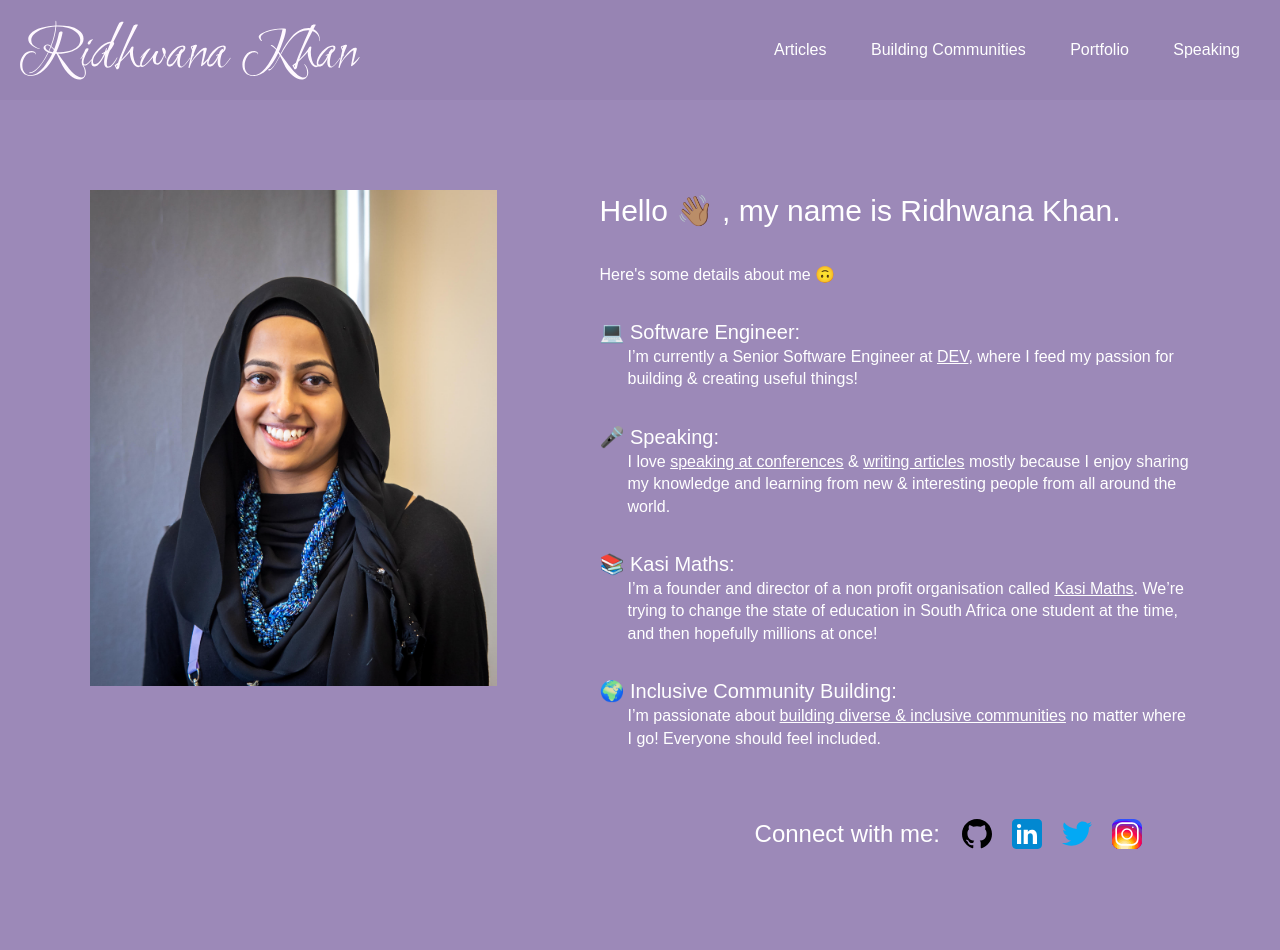
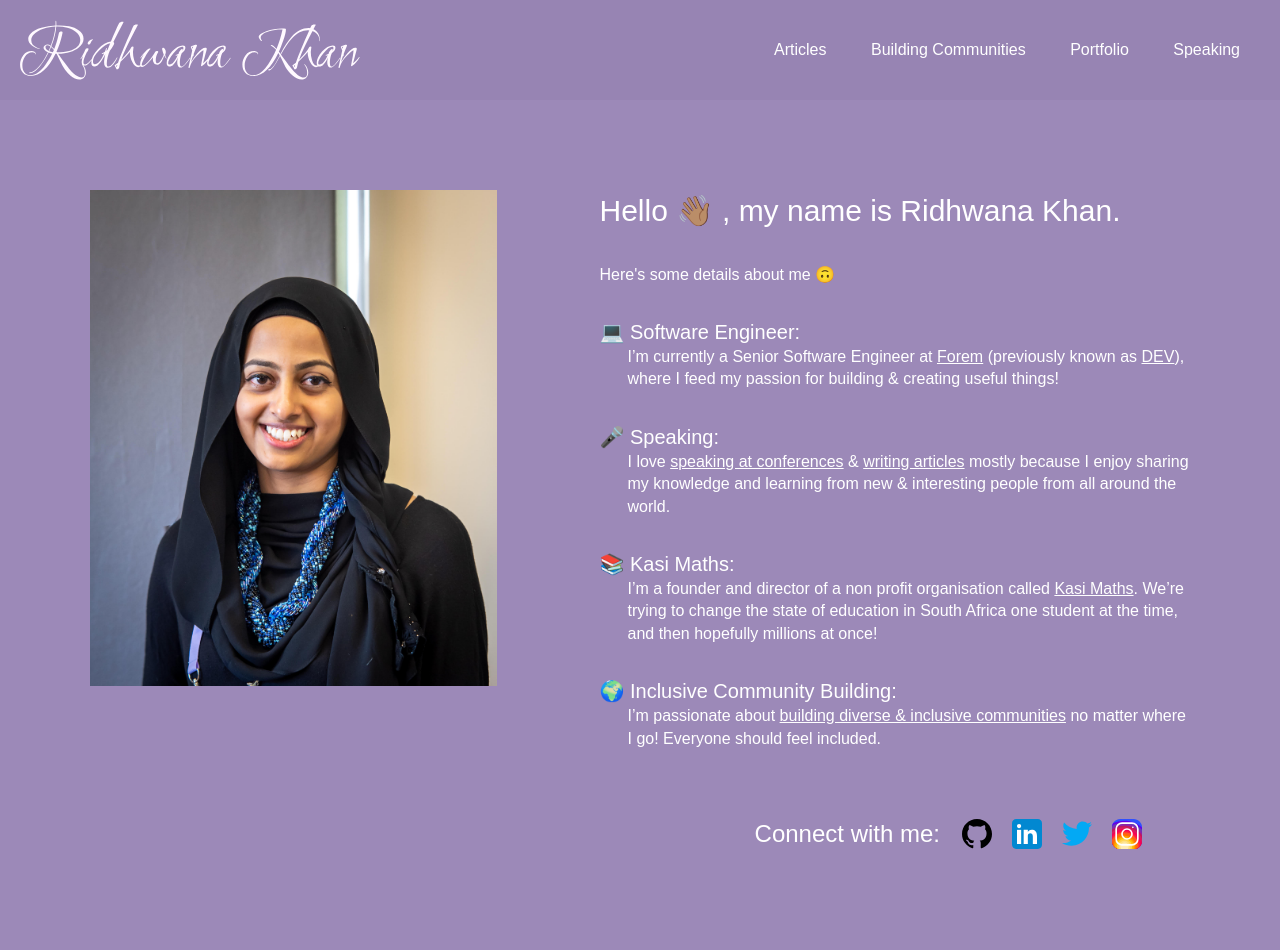
Before and after one commit to Ridhwana/Ridhwana.github.io, a Jekyll site: the page built from index.md, in a window 1280 px wide. Built offline with Jekyll 4.4.1, drawn with Linux system fonts in a browser that asks for light colours.

Commit message:
feat: update current company

```diff
--- a/_data/companies.yml
+++ b/_data/companies.yml
@@ -1,4 +1,4 @@
-- company: DEV
+- company: Forem (previously known as DEV)
   role: Senior Software Engineer
   year: January 2020 to Present
   location: Remote
--- a/_layouts/home.html
+++ b/_layouts/home.html
@@ -19,7 +19,7 @@ layout: default
       <div class="home__description-item">
         <div class="home__description-item-header">💻  Software Engineer:</div>
         <div class="home__description-item-content">
-          I’m currently a Senior Software Engineer at <a href="https://dev.to/" target="_blank">DEV</a>, where I feed my passion for building & creating useful things!
+          I’m currently a Senior Software Engineer at <a href="https://www.forem.com/" target="_blank">Forem</a> (previously known as <a href="https://www.dev.to/" target="_blank">DEV</a>), where I feed my passion for building & creating useful things!
         </div>
       </div>
 
```
